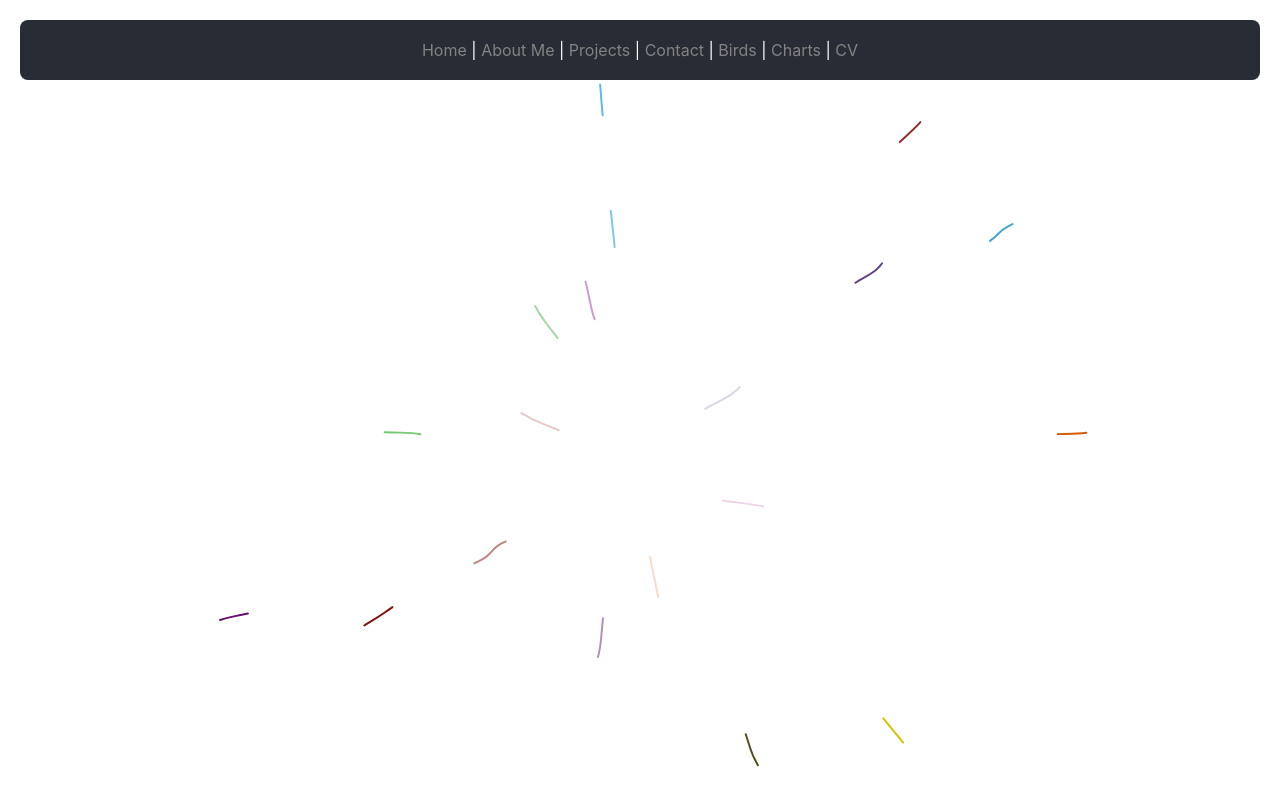
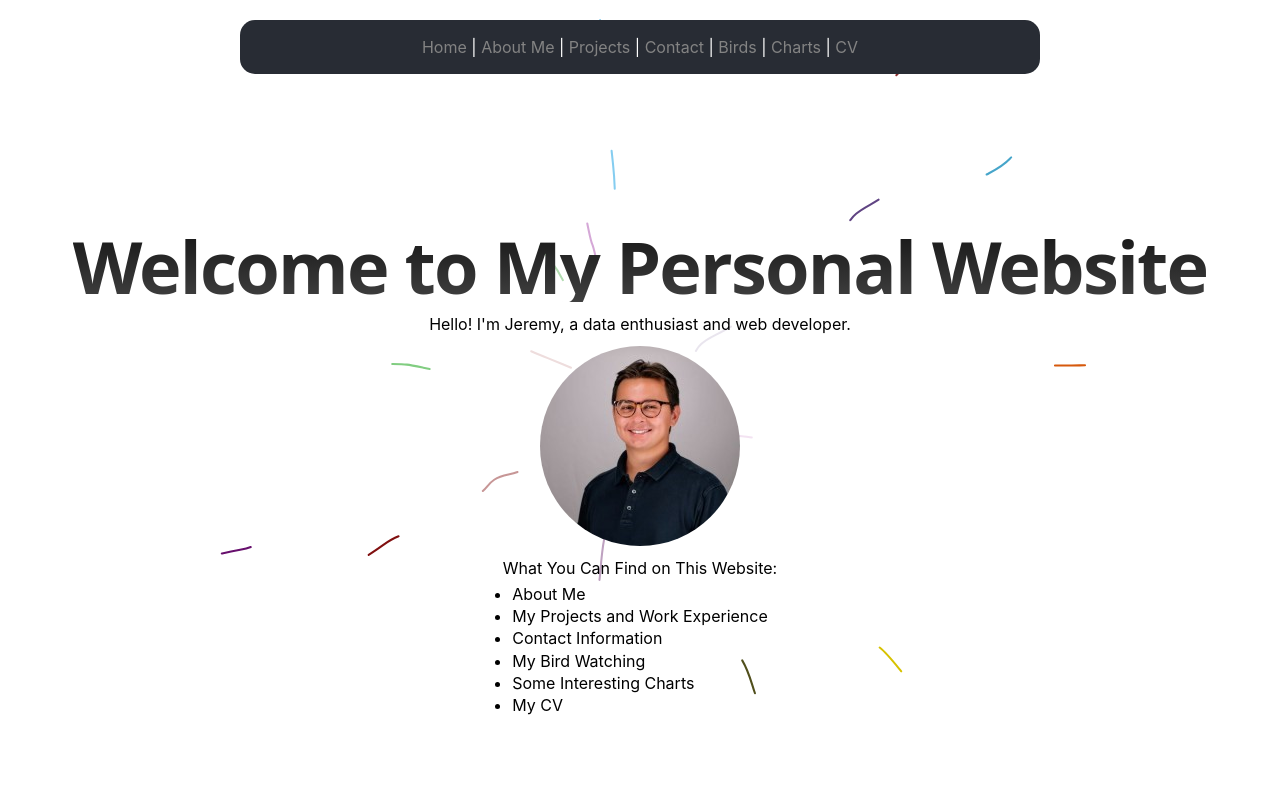
Before and after one commit to YAREMAG/personal-website, a React (Create React App) app: page / in a window 1280 px wide. Shown: the top 800 px of the page. Built offline with nearby package versions, Linux system fonts and the light colour scheme.

Commit message:
background effects

```diff
--- a/src/App.css
+++ b/src/App.css
@@ -1,13 +1,35 @@
+.App {
+  text-align: center;
+  padding: 20px;
+}
+
 .App {
   text-align: center;
   padding: 20px;
 }
 
 .App-header {
-  background-color: #282c34;
-  color: white;
-  padding: 20px;
-  border-radius: 8px;
+  max-width: 800px; /* Set a maximum width for the header */
+  margin: 0 auto;   /* Center the header horizontally */
+  background-color: #282c34; /* Background color for the navbar */
+  color: white;     /* Text color */
+  padding: 15px;    /* Padding around the navbar */
+  border-radius: 15px; /* Optional: add rounded corners */
+  z-index: 1000;    /* Ensure it stays above other content */
+  position: relative;
+}
+
+section {
+  margin: 100px 0; /* Increase margin to avoid content hiding behind the fixed navbar */
+}
+
+a {
+  color: #838383;
+  text-decoration: none;
+}
+
+a:hover {
+  text-decoration: underline;
 }
 
 section {
--- a/src/components/About.css
+++ b/src/components/About.css
@@ -1,9 +1,10 @@
 .about {
   font-family: 'Times New Roman', Times, serif; /* Set font style */
-  color: #333; /* Text color for better contrast */
+  color: #000000; /* Text color for better contrast */
   padding: 20px;
   background-image: url('../images/columbia-crown.png'); /* Adjust the path */
   height: 50vh;
+  opacity: .9;
   background-size: 300px auto;
   background-position: center; /* Center the image */
   background-repeat: no-repeat;
@@ -17,7 +18,7 @@
   left: 0;
   right: 0;
   bottom: 0;
-  background: rgba(255, 255, 255, 0.5); /* Optional: Add a white overlay for contrast */
+  background: rgba(255, 255, 255, 0.61); /* Optional: Add a white overlay for contrast */
   backdrop-filter: blur(5px); /* Adjust blur intensity */
   z-index: 0; /* Place behind the text */
 }
--- a/src/components/About.js
+++ b/src/components/About.js
@@ -1,8 +1,10 @@
 import React from 'react';
 import './About.css'; // Ensure you have a corresponding CSS file
+import { BackgroundLines } from "./ui/BackgroundLines"; // Adjust path accordingly
 
 function About() {
   return (
+    <BackgroundLines className="justify-center w-full flex-col px-4">
     <div className="about">
       <h2>About Me</h2>
       <p>
@@ -11,6 +13,7 @@ function About() {
       <p>I have a background in data science and am currently pursuing a Master's in Applied Analytics at Columbia University</p>
 
     </div>
+    </BackgroundLines>
   );
 }
 
--- a/src/components/Home.css
+++ b/src/components/Home.css
@@ -1,5 +1,5 @@
 .home {
-  padding: 20px;
+  padding: 10px 20px; /* Reduce top padding to bring content closer to the top */
   background-color: rgb(255, 255, 255); /* Adjust as needed */
   text-align: center; /* Center align text */
   position: relative; /* Ensure positioning for z-index */
@@ -11,21 +11,33 @@
   z-index: 10; /* Ensure content is above the background */
 }
 
+h1 {
+  margin-top: 0; /* Remove top margin to move closer to the top */
+  margin-bottom: 10px; /* Reduce bottom margin to decrease space between elements */
+}
+
+p {
+  margin-top: 5px; /* Reduce space between h1 and paragraph */
+  margin-bottom: 10px; /* Reduce space below paragraph */
+}
+
 .profile-picture {
-  max-width: 200px; /* Adjust the size as needed */
+  max-width: 200px; /* Keep the size as needed */
   border-radius: 50%; /* Optional: make the image round */
-  margin: 20px 0; /* Add spacing above and below the image */
+  margin: 0 auto 10px; /* Add spacing only below the image, not above */
+  display: block; /* Ensure it's block-level but centers properly */
 }
 
 .bullet-points {
   list-style-type: disc; /* Use bullet points */
   padding-left: 0; /* Remove left padding */
-  margin-top: 10px; /* Reduce spacing above bullet points */
+  margin-top: 5px; /* Reduce spacing above bullet points */
+  margin-bottom: 0; /* Remove unnecessary bottom margin */
   display: inline-block; /* Make the list take only necessary width */
   text-align: left; /* Align text to the left */
 }
 
 .bullet-points li {
-  margin-bottom: 5px; /* Reduce the space between bullet points */
+  margin-bottom: 3px; /* Reduce the space between bullet points */
   line-height: 1.2; /* Adjust line height for closer spacing */
 }
--- a/src/components/Home.js
+++ b/src/components/Home.js
@@ -5,13 +5,13 @@ import { BackgroundLines } from "./ui/BackgroundLines"; // Adjust path according
 
 function Home() {
   return (
-    <BackgroundLines className="flex items-center justify-center w-full h-screen flex-col px-4"> {/* Full height for better visibility */}
-      <div className="background-content relative z-10"> {/* Add relative and z-index */}
-        <h1 className= "bg-clip-text text-transparent text-center bg-gradient-to-b from-neutral-900 to-neutral-700 dark:from-neutral-600 dark:to-white text-2xl md:text-4xl lg:text-7xl font-sans py-2 md:py-10 relative z-20 font-bold tracking-tight">Welcome to My Personal Website</h1>
+    <BackgroundLines className="flex items-center justify-center w-full flex-col px-4"> {/* Removed h-screen */}
+      <div className="background-content relative z-0"> {/* Add relative and z-index */}
+        <h1 className="bg-clip-text text-transparent text-center bg-gradient-to-b from-neutral-900 to-neutral-700 dark:from-neutral-600 dark:to-white text-2xl md:text-4xl lg:text-7xl font-sans font-bold tracking-tight">
+          Welcome to My Personal Website
+        </h1>
         <p>Hello! I'm Jeremy, a data enthusiast and web developer.</p>
-
         <img src={myPicture} alt="A picture of me" className="profile-picture" />
-
         <h2>What You Can Find on This Website:</h2>
         <ul className="bullet-points">
           <li>About Me</li>
--- a/src/index.css
+++ b/src/index.css
@@ -11,3 +11,7 @@ code {
   font-family: source-code-pro, Menlo, Monaco, Consolas, 'Courier New',
     monospace;
 }
+
+@tailwind base;
+@tailwind components;
+@tailwind utilities;
```
Also changed, not shown: 1 other file (tests, documents, lock files or other folders).
